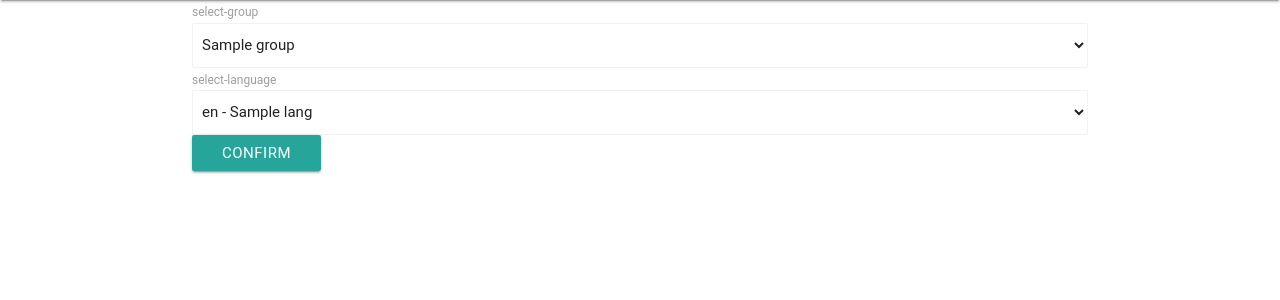
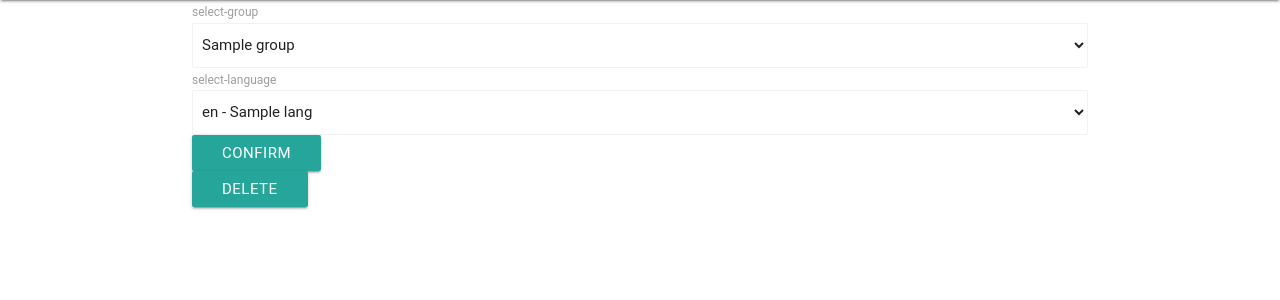
Before and after one commit to wikimedia/labs-tools-watch-translations, a Python web app: template src/templates/edit.html in a window 1280 px wide. Shown: the part 64-364 px from the top of the page. Run offline with Jinja, Linux system fonts and the light colour scheme; the template is opened without the code that fills it: most values are stand-ins (such as "Sample title", 1, 10 or a date in 2020); some web fonts are replaced.

Commit message:
Allow users to delete watched components
Change-Id: I78c85f9bc1d893c46ba9026707c8ddf61e230229

```diff
--- a/messages/en.json
+++ b/messages/en.json
@@ -10,5 +10,7 @@
     "select-group": "Select group",
     "select-language": "Select language",
     "confirm": "Confirm",
-    "success-edit": "You successfully edited your watched component."
+    "success-edit": "You successfully edited your watched component.",
+    "success-delete": "You successfully deleted your watched component.",
+    "delete": "Delete"
 }
--- a/src/templates/edit.html
+++ b/src/templates/edit.html
@@ -3,6 +3,7 @@
 {% block content %}
 <div class="container">
     <form method="post">
+        <input type="hidden" name="type" value="edit">
         <label for="watch-group">{{ _("select-group") }}</label>
         <select class="browser-default" name="group" id="watch-group">
             {% for group in messagegroups %}
@@ -17,5 +18,9 @@
         </select>
         <input class="btn wafes-effect wafes-light" type="submit" value="{{ _("confirm") }}">
     </form>
+    <form method="post">
+        <input type="hidden" name="type" value="delete">
+        <input type="submit" value="{{ _("delete") }}" class="btn wafes-effect wafes-light">
+    </form>
 </div>
 {% endblock %}
```
Also changed, not shown: src/app.py (+9 -4 lines).
